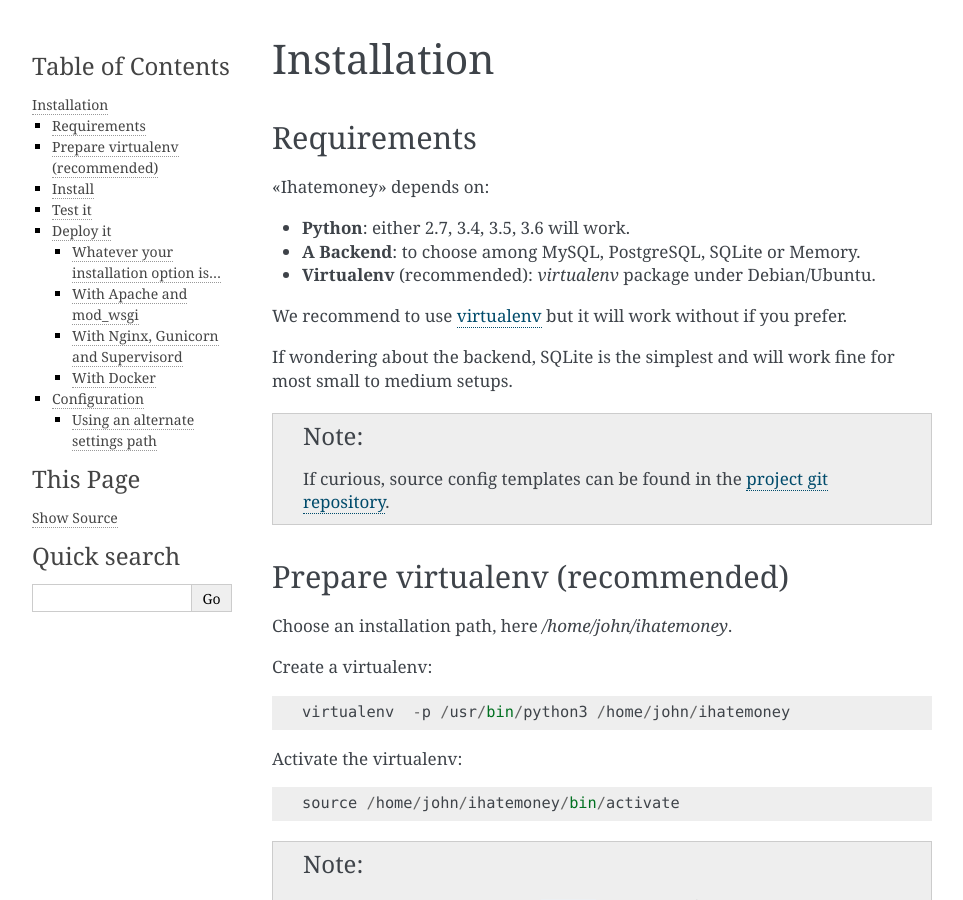
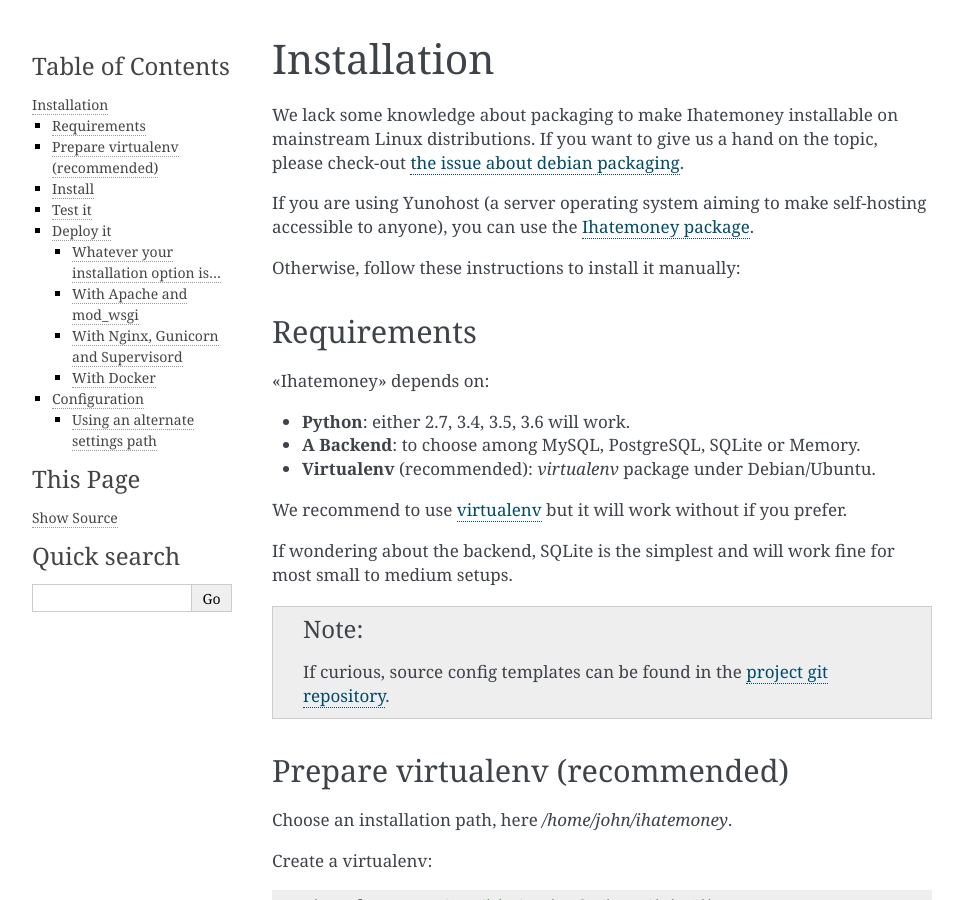
Before and after one commit to spiral-project/ihatemoney, a Sphinx documentation site: the page built from docs/installation.rst, in a window 1280 px wide and 900 px high. Shown: the whole window, without its empty margins (148-1111 px from the left). Built offline with Sphinx 7.4.7, drawn with Linux system fonts in a browser that asks for light colours.

Commit message:
Add some information about Yunohost in the documentation.

```diff
--- a/docs/installation.rst
+++ b/docs/installation.rst
@@ -1,5 +1,14 @@
 Installation
 ############
+
+We lack some knowledge about packaging to make Ihatemoney installable on mainstream
+Linux distributions. If you want to give us a hand on the topic, please check-out
+`the issue about debian packaging <https://github.com/spiral-project/ihatemoney/issues/227>`_.
+
+If you are using Yunohost (a server operating system aiming to make self-hosting accessible to anyone),
+you can use the `Ihatemoney package <https://github.com/YunoHost-Apps/ihatemoney_ynh>`_.
+
+Otherwise, follow these instructions to install it manually:
 
 .. _installation-requirements:
 
```
